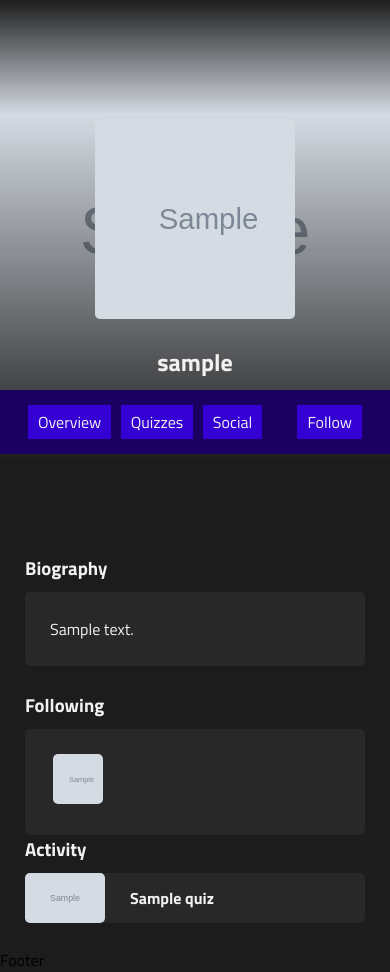
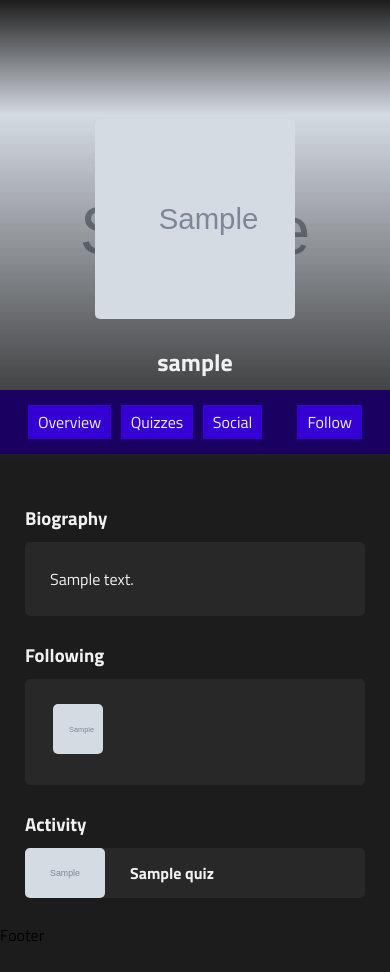
Before and after one commit to Spimy/Spuiz-old, a Django app: a page that uses Main/templates/index.html in a window 390 px wide. Shown: the part 76-1048 px from the top of the page. After the commit the page ends 1017 px from the top, so only its background shows below. Run offline with Django 3.2, Linux system fonts and the light colour scheme; tables that the repository leaves empty hold one stand-in row (values such as "Sample post"); grey boxes marked "Sample" are stand-in pictures; some libraries are stand-ins or nearby versions.

Commit message:
Add margin in mobile view

```diff
--- a/Main/static/assets/css/user_profile/main.css
+++ b/Main/static/assets/css/user_profile/main.css
@@ -201,13 +201,22 @@
 
         #user_content .user-content .user-content-left,
         #user_content .user-content .user-content-right {
-            margin: 0 25px;
+            margin-left: 25px;
+            margin-right: 25px;
             width: inherit;
             width: -moz-available;
             width: -webkit-fill-available;
             width: fill-available;
         }
 
+        #user_content .user-content .user-content-left {
+            margin-top: -50px;
+        }
+
+        #user_content .user-content .user-content-right {
+            margin-top: 25px;
+        }
+
     }
 
 
```
